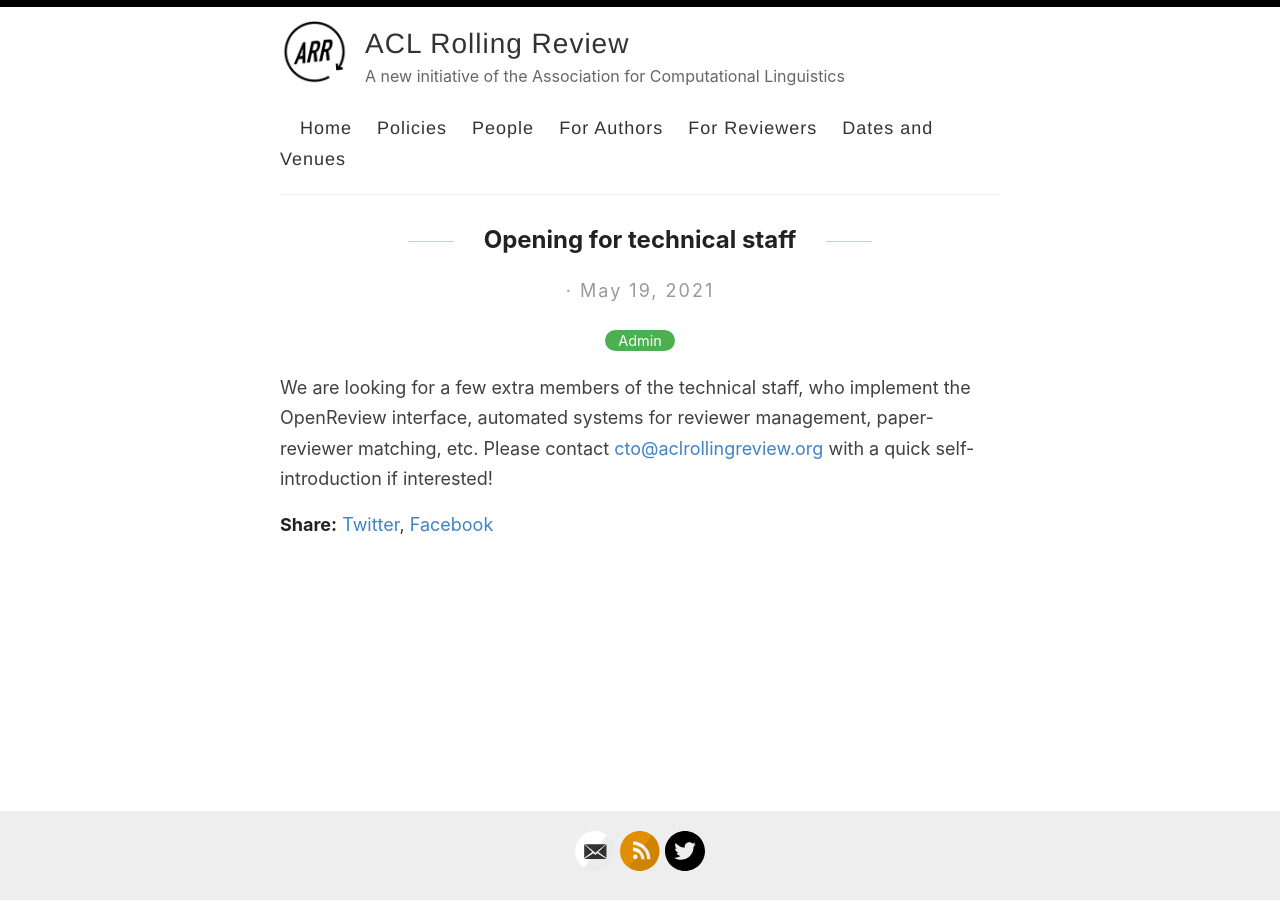
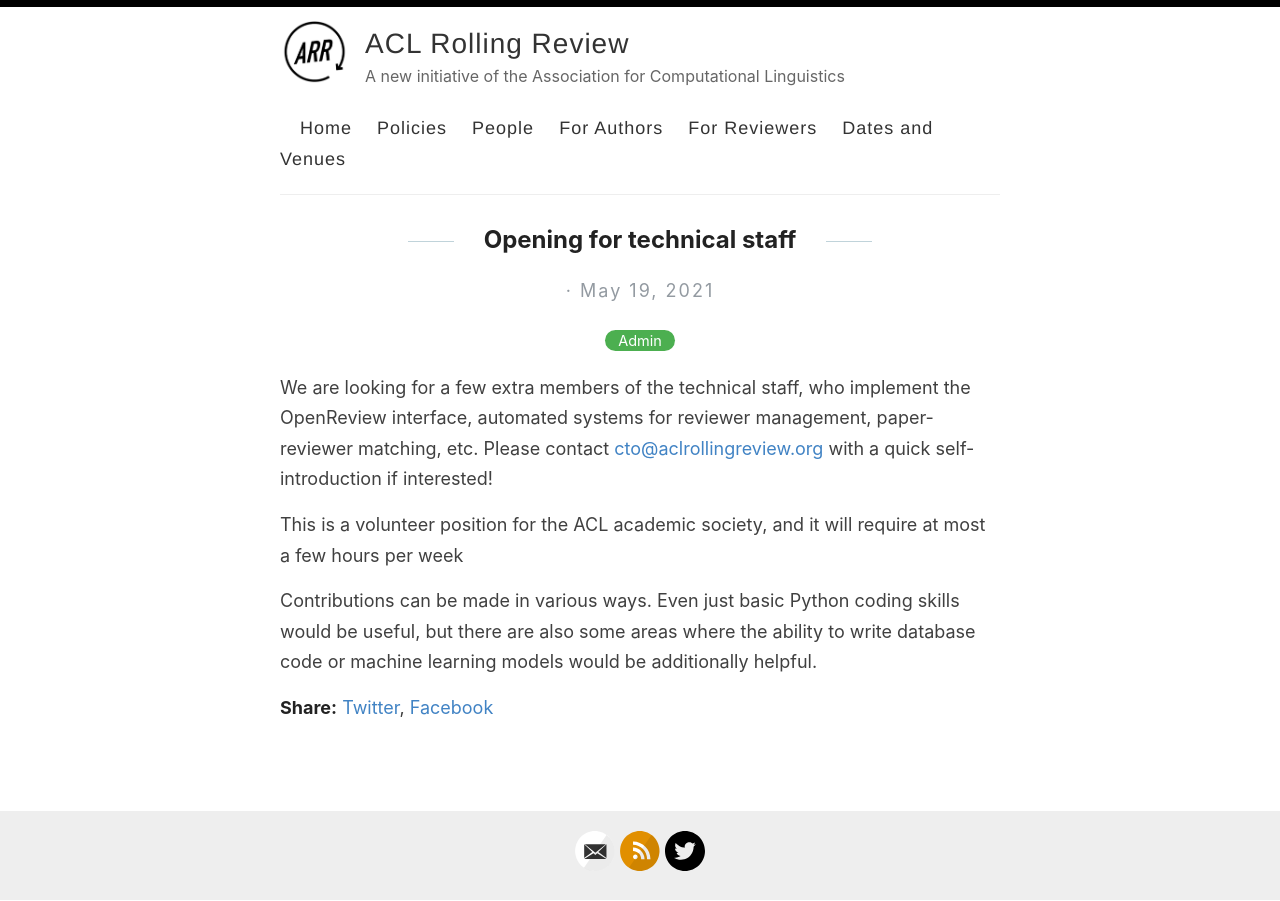
Before and after one commit to amitmerchant1990/reverie, a Jekyll site: the page built from _posts/2021-05-19-tech-ad.md, in a window 1280 px wide. Built offline with Jekyll 4.4.1, drawn with Linux system fonts in a browser that asks for light colours.

Commit message:
Update 2021-05-19-tech-ad.md

```diff
--- a/_posts/2021-05-19-tech-ad.md
+++ b/_posts/2021-05-19-tech-ad.md
@@ -5,3 +5,7 @@ categories: [Admin]
 ---
 
 We are looking for a few extra members of the technical staff, who implement the OpenReview interface, automated systems for reviewer management, paper-reviewer matching, etc. Please contact [cto@aclrollingreview.org](mailto:cto@aclrollingreview.org) with a quick self-introduction if interested!
+
+This is a volunteer position for the ACL academic society, and it will require at most a few hours per week
+
+Contributions can be made in various ways. Even just basic Python coding skills would be useful, but there are also some areas where the ability to write database code or machine learning models would be additionally helpful.
```
